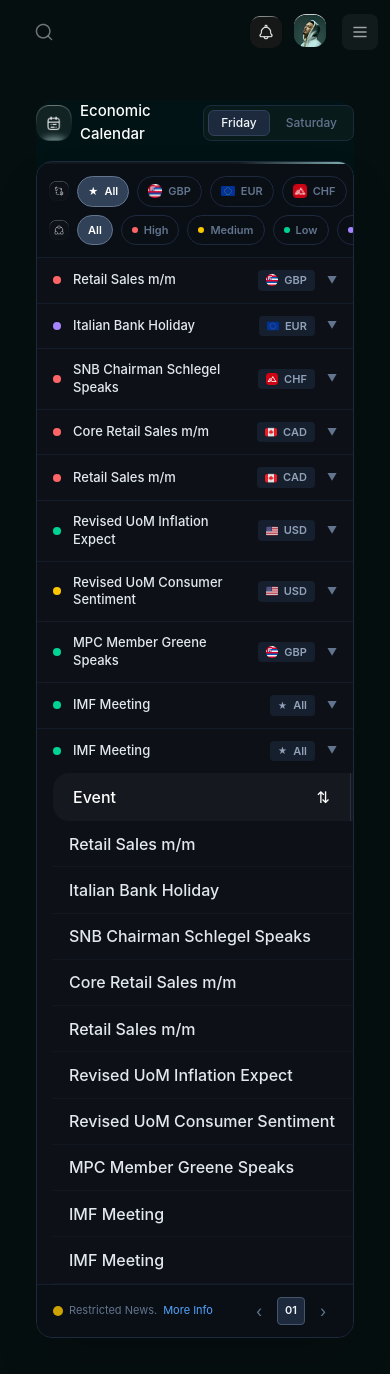
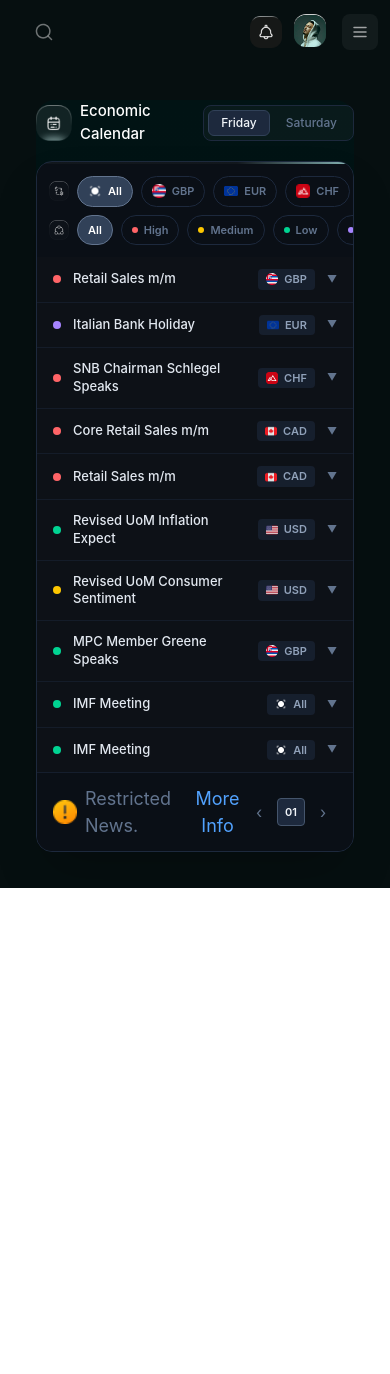
Before and after one commit to developerimamhn/eEightMarket, a React (Vite) app: page /calendar in a window 390 px wide. After the commit the page ends 888 px from the top, so only its background shows below. Built offline with nearby package versions, Linux system fonts and the light colour scheme.

Commit message:
add assets

```diff
--- a/src/component/NewsFeed.jsx
+++ b/src/component/NewsFeed.jsx
@@ -164,7 +164,7 @@ export default function NewsFeed() {
     : newsData.slice(0, 2);
 
   return (
-    <div className="w-full max-w-[1104px] mx-auto flex flex-col gap-[12px] sm:gap-[16px] px-[12px] sm:px-[16px] lg:px-0">
+    <div className="w-full  flex flex-col gap-[12px] sm:gap-[16px] px-[12px] sm:px-[16px] lg:px-0">
 
       {/* BANNER */}
       <div
--- a/src/component/Sidebar.jsx
+++ b/src/component/Sidebar.jsx
@@ -4,7 +4,7 @@
 import { useState, useId } from "react";
 import { useNavigate, useLocation } from "react-router-dom";
 
-import logo from "../assets/E8_Markets.png";
+import logo from "../assets/E8_Markets.svg";
 import bgImage from "../assets/bg_3.png";
 
 import Dashboard from "../assets/dashboard.png";
@@ -156,7 +156,8 @@ const Sidebar = ({ mobileOpen, setMobileOpen }) => {
         <div className="absolute inset-0 bg-[#03151A]/90" />
 
         <div className="relative z-10 flex flex-col h-full p-4">
-          <img src={logo} className="h-6 mb-6" />
+          <img src={logo} className="h-6 mb-6 self-start" />
+
 
           <div className="flex-1 overflow-y-auto space-y-4">
             {navGroups.map((group) => (
--- a/src/pages/EconomicCalendar.jsx
+++ b/src/pages/EconomicCalendar.jsx
@@ -1,7 +1,3 @@
-
-
-
-
 import { useState } from "react";
 import GBPLogo from "../assets/GBP.png";
 import EURLogo from "../assets/EUR.png";
@@ -12,6 +8,7 @@ import All_Logo from "../assets/All.png";
 import Calendar_Logo from "../assets/EC_Logo.png";
 import CurrencyLogo from "../assets/Currency_Logo2.png";
 import ImpactLogo from "../assets/Impact_Logo.png";
+import RestrictedIcon from "../assets/Restrictd_Icon.png";
 
 const SAMPLE_EVENTS = [
   { id: 1, name: "Retail Sales m/m", impact: "high", currency: "GBP", date: "25/04/2025 12:00:00", forecast: "-0.4%", previous: "1.0%" },
@@ -39,10 +36,10 @@ const CURRENCY_LOGOS = {
 };
 
 const IMPACT_STYLES = {
-  high: { dot: "bg-red-400", badge: "bg-red-500/15 text-red-400", label: "High" },
-  medium: { dot: "bg-yellow-400", badge: "bg-yellow-500/15 text-yellow-400", label: "Medium" },
-  low: { dot: "bg-emerald-400", badge: "bg-emerald-500/15 text-emerald-400", label: "Low" },
-  holiday: { dot: "bg-violet-400", badge: "bg-violet-500/15 text-violet-400", label: "Holiday" },
+  high:    { dot: "bg-red-400",     badge: "bg-red-500/15 text-red-400",         label: "High" },
+  medium:  { dot: "bg-yellow-400",  badge: "bg-yellow-500/15 text-yellow-400",   label: "Medium" },
+  low:     { dot: "bg-emerald-400", badge: "bg-emerald-500/15 text-emerald-400", label: "Low" },
+  holiday: { dot: "bg-violet-400",  badge: "bg-violet-500/15 text-violet-400",   label: "Holiday" },
 };
 
 function ImpactBadge({ impact }) {
@@ -55,29 +52,12 @@ function ImpactBadge({ impact }) {
   );
 }
 
-function CurrencyDisplay({ currency, size = "sm" }) {
-  const isAll = currency === "All";
+function CurrencyDisplay({ currency }) {
   const logo = CURRENCY_LOGOS[currency];
-
-  if (size === "xs") {
   return (
     <span className="inline-flex items-center gap-1.5">
-        {!isAll && logo ? (
-          <img src={logo} alt={currency} className="w-3 h-3 object-contain" />
-        ) : (
-          <span className="text-[9px] text-slate-400">★</span>
-        )}
-        <span className="text-[11px] font-semibold text-slate-400">{currency}</span>
-      </span>
-    );
-  }
-
-  return (
-    <span className="inline-flex items-center gap-1.5">
-      {!isAll && logo ? (
+      {logo && (
         <img src={logo} alt={currency} className="w-4 h-4 object-contain" />
-      ) : (
-        <span className="text-[11px] text-slate-400">★</span>
       )}
       <span className="text-[12px] font-medium text-slate-300">{currency}</span>
     </span>
@@ -113,7 +93,8 @@ function Pagination({ current, total, onChange }) {
         <button
           key={p}
           onClick={() => onChange(p)}
-          className={`w-7 h-7 flex items-center justify-center rounded text-[11px] font-semibold transition-colors ${p === current
+          className={`w-7 h-7 flex items-center justify-center rounded text-[11px] font-semibold transition-colors ${
+            p === current
               ? "bg-slate-800 text-slate-100 border border-slate-600"
               : "text-slate-500 hover:text-slate-300"
           }`}
@@ -140,35 +121,27 @@ function MobileEventRow({ event }) {
         onClick={() => setOpen((v) => !v)}
         className="w-full flex items-center gap-3 px-4 py-3 text-left hover:bg-slate-800/20 active:bg-slate-800/30 transition-colors"
       >
-        {/* impact dot */}
         <span className={`shrink-0 w-2 h-2 rounded-full ${s.dot}`} />
 
-        {/* event name */}
         <span className="flex-1 text-slate-200 text-[13px] font-medium leading-snug">
           {event.name}
         </span>
 
         {/* currency pill with logo */}
         <span className="shrink-0 inline-flex items-center gap-1.5 bg-slate-800/60 px-2 py-0.5 rounded">
-          {event.currency !== "All" && CURRENCY_LOGOS[event.currency] ? (
+          {CURRENCY_LOGOS[event.currency] && (
             <img
               src={CURRENCY_LOGOS[event.currency]}
               alt={event.currency}
               className="w-[12px] h-[12px] object-contain"
             />
-          ) : (
-            <span className="text-[9px] text-slate-400">★</span>
           )}
           <span className="text-[11px] font-semibold text-slate-400">
             {event.currency}
           </span>
         </span>
 
-        {/* chevron */}
-        <span
-          className={`shrink-0 text-slate-500 text-[10px] transition-transform duration-200 ${open ? "rotate-180" : ""
-            }`}
-        >
+        <span className={`shrink-0 text-slate-500 text-[10px] transition-transform duration-200 ${open ? "rotate-180" : ""}`}>
           ▼
         </span>
       </button>
@@ -176,25 +149,21 @@ function MobileEventRow({ event }) {
       {/* ── Expanded details ── */}
       {open && (
         <div className="px-4 pb-4 pt-1 grid grid-cols-2 gap-x-6 gap-y-3 bg-slate-900/40">
-          {/* Impact */}
           <div>
             <p className="text-[10px] text-slate-500 uppercase tracking-wider mb-1">Impact</p>
             <ImpactBadge impact={event.impact} />
           </div>
 
-          {/* Currency */}
           <div>
             <p className="text-[10px] text-slate-500 uppercase tracking-wider mb-1">Currency</p>
-            <CurrencyDisplay currency={event.currency} size="sm" />
+            <CurrencyDisplay currency={event.currency} />
           </div>
 
-          {/* Date */}
           <div className="col-span-2">
             <p className="text-[10px] text-slate-500 uppercase tracking-wider mb-1">Date</p>
             <p className="text-[11px] text-slate-400 font-mono">{event.date}</p>
           </div>
 
-          {/* Forecast */}
           <div>
             <p className="text-[10px] text-slate-500 uppercase tracking-wider mb-1">Forecast</p>
             <p className={`text-[14px] font-mono font-semibold ${colorVal(event.forecast)}`}>
@@ -202,7 +171,6 @@ function MobileEventRow({ event }) {
             </p>
           </div>
 
-          {/* Previous */}
           <div>
             <p className="text-[10px] text-slate-500 uppercase tracking-wider mb-1">Previous</p>
             <p className={`text-[14px] font-mono font-semibold ${colorVal(event.previous)}`}>
@@ -216,32 +184,32 @@ function MobileEventRow({ event }) {
 }
 
 const TABLE_COLS = [
-  { label: "Event", sortable: true },
-  { label: "Impact", sortable: true },
+  { label: "Event",    sortable: true  },
+  { label: "Impact",   sortable: true  },
   { label: "Currency", sortable: false },
-  { label: "Date", sortable: true },
+  { label: "Date",     sortable: true  },
   { label: "Forecast", sortable: false },
   { label: "Previous", sortable: false },
 ];
 
 export function EconomicCalendar() {
-  const [selectedImpact, setSelectedImpact] = useState("all");
-  const [activeDay, setActiveDay] = useState("Friday");
+  const [selectedImpact, setSelectedImpact]     = useState("all");
+  const [activeDay, setActiveDay]               = useState("Friday");
   const [selectedCurrency, setSelectedCurrency] = useState("All");
-  const [page, setPage] = useState(1);
+  const [page, setPage]                         = useState(1);
   const rowsPerPage = 10;
 
   const filtered = SAMPLE_EVENTS.filter((e) => {
     const currencyMatch = selectedCurrency === "All" ? true : e.currency === selectedCurrency;
-    const impactMatch = selectedImpact === "all" ? true : e.impact === selectedImpact;
+    const impactMatch   = selectedImpact   === "all" ? true : e.impact   === selectedImpact;
     return currencyMatch && impactMatch;
   });
 
   const totalPages = Math.max(1, Math.ceil(filtered.length / rowsPerPage));
-  const paged = filtered.slice((page - 1) * rowsPerPage, page * rowsPerPage);
+  const paged      = filtered.slice((page - 1) * rowsPerPage, page * rowsPerPage);
 
   const handleCurrencyClick = (cur) => { setSelectedCurrency(cur); setPage(1); };
-  const handleImpactClick = (key) => { setSelectedImpact(key); setPage(1); };
+  const handleImpactClick   = (key) => { setSelectedImpact(key);   setPage(1); };
 
   return (
     <div className="p-3 sm:p-6">
@@ -279,27 +247,28 @@ export function EconomicCalendar() {
           {/* ════════════════════════════════
               MOBILE filters
           ════════════════════════════════ */}
-          <div className="block sm:hidden border-b border-slate-800/60 bg-[#0a0f16]">
+          <div className="block sm:hidden  bg-[#0a0f16]">
 
             {/* Currency chips */}
-            <div className="flex items-center gap-2 px-3 pt-3 pb-2 overflow-x-auto"
-              style={{ scrollbarWidth: "none", msOverflowStyle: "none" }}>
-              <div className="shrink-0 flex items-center gap-1.5">
+            <div
+              className="flex items-center gap-2 px-3 pt-3 pb-2 overflow-x-auto"
+              style={{ scrollbarWidth: "none", msOverflowStyle: "none" }}
+            >
+              <div className="shrink-0 flex items-center">
                 <img src={CurrencyLogo} alt="currency" className="w-5 h-5 object-contain opacity-60" />
               </div>
               {CURRENCIES.map((cur) => (
                 <button
                   key={cur}
                   onClick={() => handleCurrencyClick(cur)}
-                  className={`shrink-0 inline-flex items-center gap-1.5 px-2.5 py-1.5 rounded-full text-[11px] font-semibold border transition-all ${selectedCurrency === cur
+                  className={`shrink-0 inline-flex items-center gap-1.5 px-2.5 py-1.5 rounded-full text-[11px] font-semibold border transition-all ${
+                    selectedCurrency === cur
                       ? "bg-slate-700 border-slate-500 text-white"
                       : "border-slate-800 text-slate-500 hover:text-slate-300 hover:border-slate-700"
                   }`}
                 >
-                  {cur !== "All" && CURRENCY_LOGOS[cur] ? (
+                  {CURRENCY_LOGOS[cur] && (
                     <img src={CURRENCY_LOGOS[cur]} alt={cur} className="w-3.5 h-3.5 object-contain" />
-                  ) : (
-                    <span className="text-[10px]">★</span>
                   )}
                   {cur}
                 </button>
@@ -307,14 +276,17 @@ export function EconomicCalendar() {
             </div>
 
             {/* Impact chips */}
-            <div className="flex items-center gap-2 px-3 pb-3 overflow-x-auto"
-              style={{ scrollbarWidth: "none", msOverflowStyle: "none" }}>
-              <div className="shrink-0 flex items-center gap-1.5">
+            <div
+              className="flex items-center gap-2 px-3 pb-3 overflow-x-auto"
+              style={{ scrollbarWidth: "none", msOverflowStyle: "none" }}
+            >
+              <div className="shrink-0 flex items-center">
                 <img src={ImpactLogo} alt="impact" className="w-5 h-5 object-contain opacity-60" />
               </div>
               <button
                 onClick={() => handleImpactClick("all")}
-                className={`shrink-0 inline-flex items-center gap-1.5 px-2.5 py-1.5 rounded-full text-[11px] font-semibold border transition-all ${selectedImpact === "all"
+                className={`shrink-0 inline-flex items-center gap-1.5 px-2.5 py-1.5 rounded-full text-[11px] font-semibold border transition-all ${
+                  selectedImpact === "all"
                     ? "bg-slate-700 border-slate-500 text-white"
                     : "border-slate-800 text-slate-500 hover:border-slate-700"
                 }`}
@@ -325,7 +297,8 @@ export function EconomicCalendar() {
                 <button
                   key={key}
                   onClick={() => handleImpactClick(key)}
-                  className={`shrink-0 inline-flex items-center gap-1.5 px-2.5 py-1.5 rounded-full text-[11px] font-semibold border transition-all ${selectedImpact === key
+                  className={`shrink-0 inline-flex items-center gap-1.5 px-2.5 py-1.5 rounded-full text-[11px] font-semibold border transition-all ${
+                    selectedImpact === key
                       ? "bg-slate-700 border-slate-500 text-white"
                       : "border-slate-800 text-slate-500 hover:border-slate-700"
                   }`}
@@ -340,7 +313,7 @@ export function EconomicCalendar() {
           {/* ════════════════════════════════
               DESKTOP filters
           ════════════════════════════════ */}
-          <div className="hidden sm:flex items-start justify-between gap-4 border-b border-slate-800/60 bg-[#0a0f16] px-4 py-3">
+          <div className="hidden sm:flex items-start justify-between gap-4 bg-[#0a0f16] px-4 py-3">
             <div className="flex flex-col gap-2">
               <div className="flex items-center gap-2">
                 <img src={CurrencyLogo} alt="currency" className="w-[36px] h-[36px] object-contain" />
@@ -351,21 +324,21 @@ export function EconomicCalendar() {
                   <button
                     key={cur}
                     onClick={() => handleCurrencyClick(cur)}
-                    className={`inline-flex items-center gap-1.5 px-2.5 py-1 rounded-md text-[11px] font-medium border transition-all ${selectedCurrency === cur
+                    className={`inline-flex items-center gap-1.5 px-2.5 py-1 rounded-md text-[11px] font-medium border transition-all ${
+                      selectedCurrency === cur
                         ? "bg-slate-800 border-slate-600 text-slate-200"
                         : "border-transparent text-slate-600 hover:text-slate-400"
                     }`}
                   >
-                    {cur !== "All" && CURRENCY_LOGOS[cur] ? (
+                    {CURRENCY_LOGOS[cur] && (
                       <img src={CURRENCY_LOGOS[cur]} alt={cur} className="w-3 h-3 object-contain" />
-                    ) : (
-                      <span className="w-2 h-2 rounded-full bg-slate-500" />
                     )}
                     {cur}
                   </button>
                 ))}
               </div>
             </div>
+
             <div className="flex flex-col gap-2 items-end">
               <div className="flex items-center gap-2">
                 <img src={ImpactLogo} alt="impact" className="w-[36px] h-[36px] object-contain" />
@@ -376,7 +349,8 @@ export function EconomicCalendar() {
                   <button
                     key={key}
                     onClick={() => handleImpactClick(key)}
-                    className={`inline-flex items-center gap-1.5 px-2.5 py-1 rounded-md text-[13px] font-medium border transition-all ${selectedImpact === key
+                    className={`inline-flex items-center gap-1.5 px-2.5 py-1 rounded-md text-[13px] font-medium border transition-all ${
+                      selectedImpact === key
                         ? "bg-slate-800 border-slate-600 text-slate-200"
                         : "border-transparent text-slate-600 hover:text-slate-400"
                     }`}
@@ -405,20 +379,20 @@ export function EconomicCalendar() {
           {/* ════════════════════════════════
               DESKTOP: Table
           ════════════════════════════════ */}
-        <div className="px-4">
+          <div className="hidden sm:block px-4">
             <table className="w-full border-collapse" style={{ minWidth: "600px" }}>
               <thead>
                 <tr>
                   {TABLE_COLS.map((col, idx, arr) => (
                     <th
                       key={col.label}
-            className={`px-0 py-0 text-left bg-white/3
+                      className={`px-0 py-0 text-left bg-white/[0.03]
                         ${idx === 0 ? "rounded-l-[16px]" : ""}
                         ${idx === arr.length - 1 ? "rounded-r-[16px]" : ""}
                       `}
                     >
                       <div className={`flex items-center ${idx < arr.length - 1 ? "border-r border-slate-700/60" : ""}`}>
-              <button className="inline-flex items-center gap-2 px-[20px] py-[12px] cursor-pointer select-none whitespace-nowrap bg-transparent hover:rounded-xl hover:bg-slate-800/50 transition-all w-full text-white text-[16px] font-medium leading-[150%] tracking-normal min-w-[44px]">
+                        <button className="inline-flex items-center gap-2 px-[20px] py-[12px] cursor-pointer select-none whitespace-nowrap bg-transparent hover:bg-slate-800/50 transition-all w-full text-white text-[16px] font-medium leading-[150%] tracking-normal min-w-[44px]">
                           {col.label}
                           {col.sortable && (
                             <span className="ml-auto text-[16px] font-medium">⇅</span>
@@ -450,16 +424,12 @@ export function EconomicCalendar() {
                       </td>
                       <td className="px-4 py-2.5">
                         <span className="inline-flex items-center gap-1.5">
-                {event.currency !== "All" && CURRENCY_LOGOS[event.currency] ? (
+                          {CURRENCY_LOGOS[event.currency] && (
                             <img
                               src={CURRENCY_LOGOS[event.currency]}
                               alt={event.currency}
                               className="w-[12px] h-[12px] object-contain"
                             />
-                ) : (
-                  <span className="inline-flex items-center justify-center w-5 h-3.5 rounded-[2px] text-[8px] font-bold text-white bg-slate-700">
-                    ★
-                  </span>
                           )}
                           <span className="text-slate-400 text-[12px]">{event.currency}</span>
                         </span>
@@ -481,14 +451,21 @@ export function EconomicCalendar() {
           </div>
 
           {/* ── Footer ── */}
+
+
 <div className="flex items-center justify-between px-4 sm:px-5 py-3 border-t border-slate-800/60 bg-[#0a0f16]">
-            <div className="flex items-center gap-1.5 text-[11px]">
-              <span className="w-2.5 h-2.5 rounded-full bg-yellow-400/80" />
-              <span className="text-slate-500">Restricted News.</span>
-              <button className="text-blue-400 hover:text-blue-300 transition-colors">More Info</button>
+  <div className="flex items-center gap-2 text-[11px]">
+    <img
+      src={RestrictedIcon}
+      alt="Restricted"
+      className="w-[24px] h-[24px] object-contain"
+    />
+    <span className="text-slate-500 text-[18px]">Restricted News.</span>
+    <button className="text-blue-400 hover:text-blue-300 transition-colors text-[18px]">More Info</button>
   </div>
   <Pagination current={page} total={totalPages} onChange={setPage} />
 </div>
+
 
         </div>
       </div>
```
Also changed, not shown: src/assets/E8_Markets.svg (added), src/assets/Restrictd_Icon.png (added). Lines whose indentation alone changed are shown as unchanged.
